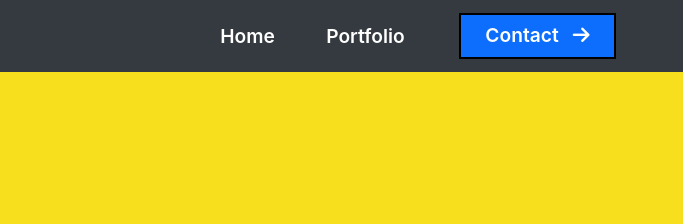
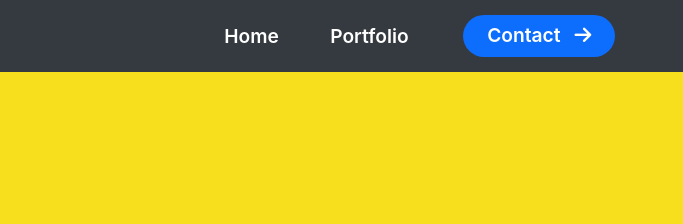
Before and after one commit to EderIRE/personal-portfolio, a plain HTML site: page js/index.html in a window 1280 px wide. Shown: the top 224 px of the page, 597-1280 px from the left. Drawn offline with Linux system fonts and the light colour scheme; a script that the page names is missing.

Commit message:
improved style on js page

```diff
--- a/assets/css/css-javascript.css
+++ b/assets/css/css-javascript.css
@@ -28,6 +28,8 @@
 .container-menu a#btn-cta:link,
 .container-menu a#btn-cta:visited {
   background-color: var(--blue-500);
+  border-radius: 30px;
+  border: none;
 }
 .container-menu a#btn-cta:focus,
 .container-menu a#btn-cta:hover,
```
